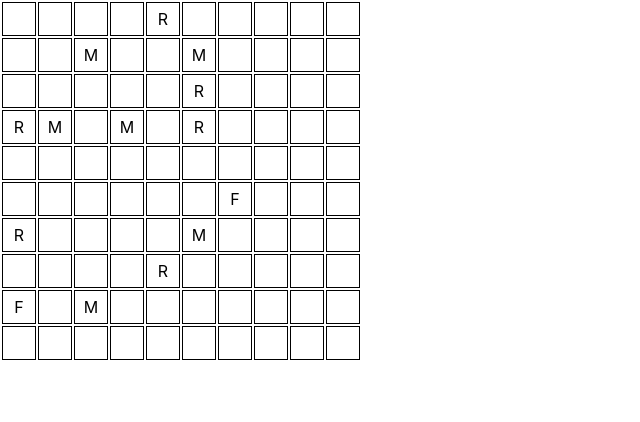
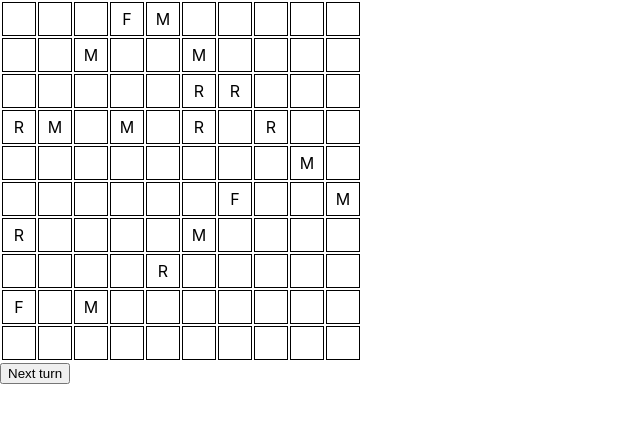
Before and after one commit to borlaym/zhentarim-agents, a React (Create React App) app: page / in a window 1280 px wide. Shown: the top 422 px of the page, without its empty margins (0-640 px from the left). Built offline with nearby package versions, Linux system fonts and the light colour scheme.

Commit message:
Guests moving around!

```diff
--- a/src/App.tsx
+++ b/src/App.tsx
@@ -2,6 +2,10 @@ import * as React from 'react';
 import './App.css';
 import shuffle from './shuffle';
 import * as uuid from 'uuid';
+
+const NUMBER_OF_GUESTS = 25;
+const NUMBER_OF_AGENTS = 2;
+const MAP_SIZE = 10;
 
 type GuestType = 'commoner' | 'agent';
 type Mask = 'rabbit' | 'mouse' | 'fox';
@@ -11,7 +15,23 @@ type Guest = {
 	type: GuestType,
 	mask: Mask,
 	converted: Boolean,
-	position: [number, number]
+	position: Position
+}
+
+class Position {
+	row: number;
+	col: number;
+	constructor(row: number, col: number) {
+		this.row = row;
+		this.col = col;
+	}
+	copy(modRow: number, modCol: number): Position {
+		return new Position(this.row + modRow, this.col + modCol);
+	}
+	equals(pos: Position): boolean {
+		return this.row === pos.row && this.col === pos.col;
+	}
+
 }
 
 type Turn = Guest[];
@@ -31,28 +51,37 @@ class App extends React.Component {
 	}
 	createInitialState(): Turn {
 		const guests: Turn = []
-		const availablePositions: [number, number][] = [];
-		for (let row = 0; row < 10; row++) {
-			for (let col = 0; col < 10; col++) {
-				availablePositions.push([row, col]);
+		const availablePositions: Position[] = [];
+		for (let row = 0; row < MAP_SIZE; row++) {
+			for (let col = 0; col < MAP_SIZE; col++) {
+				availablePositions.push(new Position(row, col));
 			}
 		}
-		for (let i = 0; i < 20; i++) {
+		for (let i = 0; i < NUMBER_OF_GUESTS; i++) {
 			guests.push({
 				id: uuid.v4(),
 				type: 'commoner',
 				mask: shuffle<Mask>(masks)[0],
 				converted: false,
-				position: shuffle(availablePositions).pop() || [-1, -1]
+				position: shuffle(availablePositions).pop() || new Position(-1, -1)
+			})
+		}
+		for (let i = 0; i < NUMBER_OF_AGENTS; i++) {
+			guests.push({
+				id: uuid.v4(),
+				type: 'agent',
+				mask: shuffle<Mask>(masks)[0],
+				converted: false,
+				position: shuffle(availablePositions).pop() || new Position(-1, -1)
 			})
 		}
 		return guests;
 	}
 	buildTable(): Array<Array<(Guest | null)>> {
 		const table: Array<Array<(Guest | null)>> = []
-		for (let row = 0; row < 10; row++) {
+		for (let row = 0; row < MAP_SIZE; row++) {
 			const row: Array<(Guest | null)> = []
-			for (let col = 0; col < 10; col++) {
+			for (let col = 0; col < MAP_SIZE; col++) {
 				row.push(null)
 			}
 			table.push(row)
@@ -62,24 +91,57 @@ class App extends React.Component {
 			throw Error()
 		}
 		turn.forEach((guest: Guest) => {
-			table[guest.position[0]][guest.position[1]] = guest;
+			table[guest.position.row][guest.position.col] = guest;
 		})
 		return table;
+	}
+	nextTurn = () => {
+		const currentTurn: Turn = this.state.turns[this.state.turns.length - 1];
+		const occupiedSpaces: Position[] = [];
+		const isOccupied = (pos: Position): boolean => {
+			return !!occupiedSpaces.find(space => space.equals(pos));
+		}
+		const newTurn = currentTurn.map((guest: Guest, index, arr) => {
+			const oldPosition = guest.position;
+			const possiblePositions = [
+				oldPosition.copy(-1, -1), oldPosition.copy(-1, 0), oldPosition.copy(-1, 1),
+				oldPosition.copy(0, -1), /* current pos */ oldPosition.copy(0, 1),
+				oldPosition.copy(1, -1), oldPosition.copy(1, 0), oldPosition.copy(1, 1),
+			].filter(pos => {
+				return !pos.equals(oldPosition) && pos.row > -1 && pos.col > -1 && pos.row < MAP_SIZE && pos.col < MAP_SIZE
+			})
+			let newPosition: Position = guest.position.copy(0, 0);
+			do {
+				newPosition = shuffle(possiblePositions)[0]
+			} while (isOccupied(newPosition));
+			return {
+				...guest,
+				position: newPosition
+			}
+		})
+		this.setState({
+			turns: [...this.state.turns, newTurn]
+		})
 	}
 	render() {
 		const allSpaces = this.buildTable();
 		return (
+			<>
 				<table>
+					<tbody>
 						{allSpaces.map((row: Array<(Guest | null)>, index) => (
 							<tr key={index}>
 								{row.map((col: Guest | null, index) => (
-							<td>
+									<td key={index}>
 										{col ? col.mask.substr(0, 1) : null}
 									</td>
 								))}
 							</tr>
 						))}
+					</tbody>
 				</table>
+				<button onClick={this.nextTurn}>Next turn</button>
+			</>
 		)
 	}
 }
```
Also changed, not shown: src/App.css (line endings or trailing spaces). Lines whose indentation alone changed are shown as unchanged.
